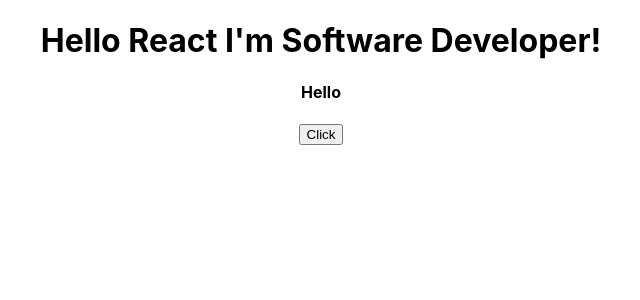
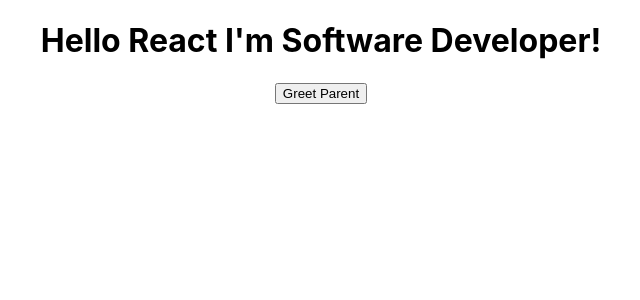
Before and after one commit to vkp3012/Basic-React, a React (Create React App) app in the folder client/: page / in a window 1280 px wide. Shown: the top 300 px of the page, without its empty margins (319-959 px from the left). Built offline with nearby package versions, Linux system fonts and the light colour scheme.

Commit message:
Method Add on props

```diff
--- a/client/src/App.js
+++ b/client/src/App.js
@@ -6,12 +6,14 @@
 // import MessageClass from './components/MessageClass';
 // import MessageStateHook from './components/MessageStateHook';
 // import CounterClass from './components/CounterClass';
-import EventBind from './components/EventBind';
+// import EventBind from './components/EventBind';
+import ParentComponents from './components/ParentComponents';
 function App() {
   return (
     <div className="App">
       <h1>Hello React I'm Software Developer!</h1>
-      <EventBind/>
+      {/* <EventBind/> */}
+      <ParentComponents/>
       {/* <CounterClass/> */}
       {/* <MessageClass/>
       <MessageStateHook/> */}
--- /dev/null
+++ b/client/src/components/ParentComponents.js
@@ -0,0 +1,27 @@
+import React, { Component } from 'react'
+import ChildComponent from './childComponent'
+class ParentComponents extends Component {
+    constructor(props) {
+        super(props)
+
+        this.state = {
+            parentName : 'Parent'
+        }
+
+        this.greetParent = this.greetParent.bind(this)
+    }
+
+    greetParent(childName){
+        alert(`Hello ${this.state.parentName} from ${childName}`)
+    }
+
+    render() {
+        return (
+            <div>
+                <ChildComponent greetHandler={this.greetParent}/>
+            </div>
+        )
+    }
+}
+
+export default ParentComponents
--- /dev/null
+++ b/client/src/components/childComponent.js
@@ -0,0 +1,11 @@
+import React from 'react'
+
+function ChildComponent(props) {
+    return (
+        <div>
+            <button onClick={()=>props.greetHandler("child")}>Greet Parent</button>
+        </div>
+    )
+}
+
+export default ChildComponent
```
